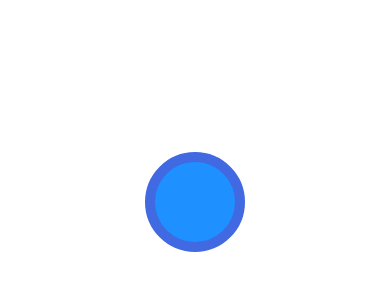
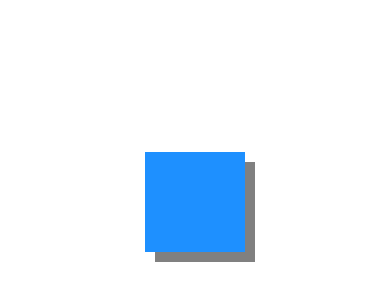
Before and after one commit to prahladinala/expo-react-native, a React Native app: screen / in a window 390 px wide. Shown: the part 220-520 px from the top of the page. Built offline with nearby package versions, Linux system fonts and the light colour scheme.

Commit message:
Styles - shadows (ios) shadowColor shadowOffset shadowOpacity

```diff
--- a/App.js
+++ b/App.js
@@ -13,10 +13,14 @@ export default function App() {
         backgroundColor: "dodgerblue",
         width: 100,
         height: 100,
-        //borders
-        borderWidth: 10,
-        borderColor: "royalblue",
-        borderRadius: 50
+        //shadows(different for ios and android)
+        //ios
+        shadowColor: "grey",
+        //angle or position of shadow => shadowOffset
+        shadowOffset: { width: 10, height: 10 },
+        //how dark our shadow should be => shadowOpacity(0 => lighter to 1 => darker values)
+        shadowOpacity: 1
+
       }}></View>
     </View>
   );
```
